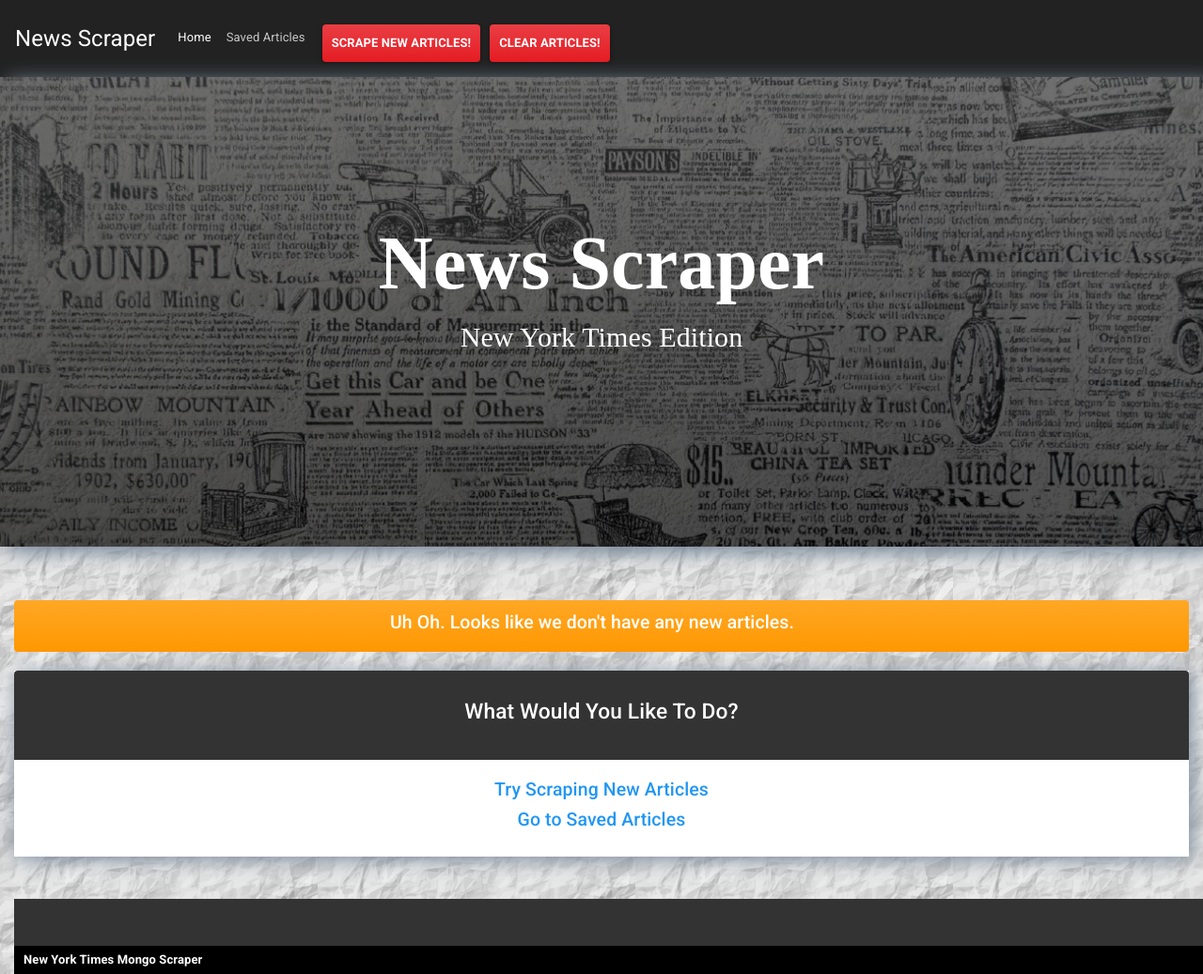
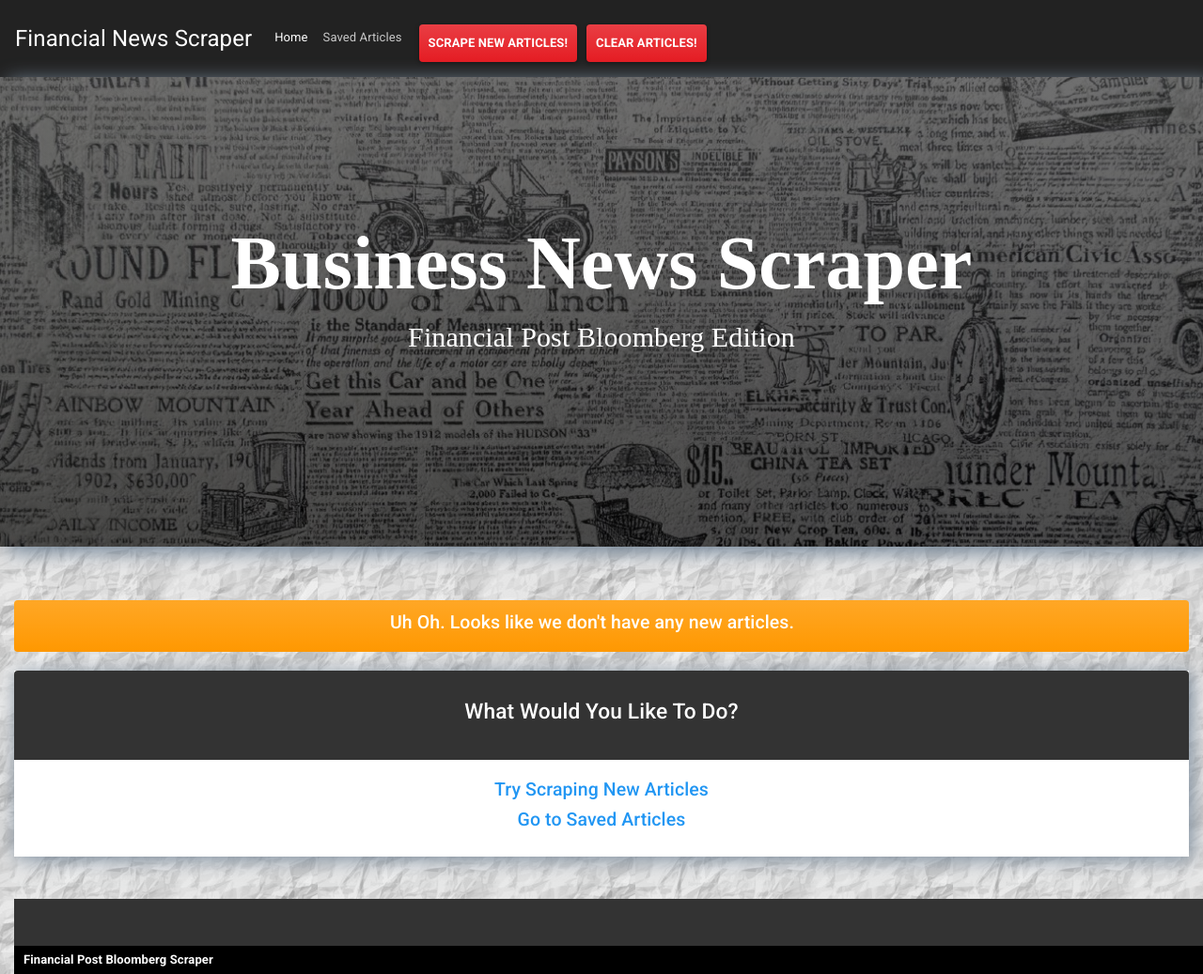
Before and after one commit to MElGabaly/Article-Scraper, a Node server app: page / in a window 1280 px wide. Shown: the whole page at 94% size. Run offline with Node 20, Linux system fonts and the light colour scheme; data that the repository does not hold is empty; some libraries are stand-ins or nearby versions; some web fonts are replaced.

Commit message:
Final Touches

```diff
--- a/public/javascript/index.js
+++ b/public/javascript/index.js
@@ -33,7 +33,6 @@ $(document).ready(function() {
   function handleArticleScrape() {
     // This function handles the user clicking any "scrape new article" buttons
     $.get("/api/scrape").then(function(data) {
-      console.log(data);
       window.location.href = "/";
     });
   }
--- a/public/javascript/saved.js
+++ b/public/javascript/saved.js
@@ -47,7 +47,6 @@ $(document).ready(function() {
       .parents(".card")
       .remove();
     // Using a delete method here just to be semantic since we are deleting an article/headline
-    console.log(articleToDelete._id);
     $.ajax({
       method: "DELETE",
       url: "/api/headlines/" + articleToDelete._id
@@ -64,10 +63,8 @@ $(document).ready(function() {
     var currentArticle = $(this)
       .parents(".card")
       .data();
-    console.log(currentArticle);
     // Grab any notes with this headline/article id
     $.get("/api/notes/" + currentArticle._id).then(function(data) {
-      console.log(data);
       // Constructing our initial HTML to add to the notes modal
       var modalText = $("<div class='container-fluid text-center'>").append(
         $("<h4>").text("Article Notes"),
@@ -76,7 +73,6 @@ $(document).ready(function() {
         $("<textarea placeholder='New Note' rows='4' cols='60'>"),
         $("<button class='btn btn-success save'>Save Note</button>")
       );
-      console.log(modalText);
       // Adding the formatted HTML to the note modal
       bootbox.dialog({
         message: modalText,
@@ -86,7 +82,6 @@ $(document).ready(function() {
         _id: currentArticle._id,
         notes: data || []
       };
-      console.log("noteData:" + JSON.stringify(noteData));
       // Adding some information about the article and article notes to the save button for easy access
       // When trying to add a new note
       $(".btn.save").data("article", noteData);
--- a/views/partials/background.hbs
+++ b/views/partials/background.hbs
@@ -8,15 +8,15 @@
 
 
     <div class="caption">
-        <h1>News Scraper</h1>
-        <p>New York Times Edition</p>
+        <h1>Business News Scraper</h1>
+        <p>Financial Post Bloomberg Edition</p>
     </div>
 
     {{else}}
 
     <div class="caption">
         <h1>Saved Articles</h1>
-        <p>New York Times Edition</p>
+        <p>Financial Post Bloomberg Edition</p>
     </div>
 
     {{/if}}
--- a/views/partials/footer.hbs
+++ b/views/partials/footer.hbs
@@ -1,5 +1,5 @@
 <footer class="footer">
     <div class="container">
-        <p>New York Times Mongo Scraper</p>
+        <p>Financial Post Bloomberg Scraper</p>
     </div>
 </footer>
--- a/views/partials/header.hbs
+++ b/views/partials/header.hbs
@@ -1,5 +1,5 @@
 <nav class="navbar navbar-expand-lg navbar-dark bg-dark">
-    <a class="navbar-brand" href="/">News Scraper</a>
+    <a class="navbar-brand" href="/">Financial News Scraper</a>
     <button class="navbar-toggler" data-toggle="collapse" data-target="#navbarColor01" aria-controls="navbarColor01"
         aria-expanded="false" aria-label="Toggle navigation">
         <span class="navbar-toggler-icon"></span>
```
Also changed, not shown: controllers/api_controller.js (+9 -27 lines), README.md.
